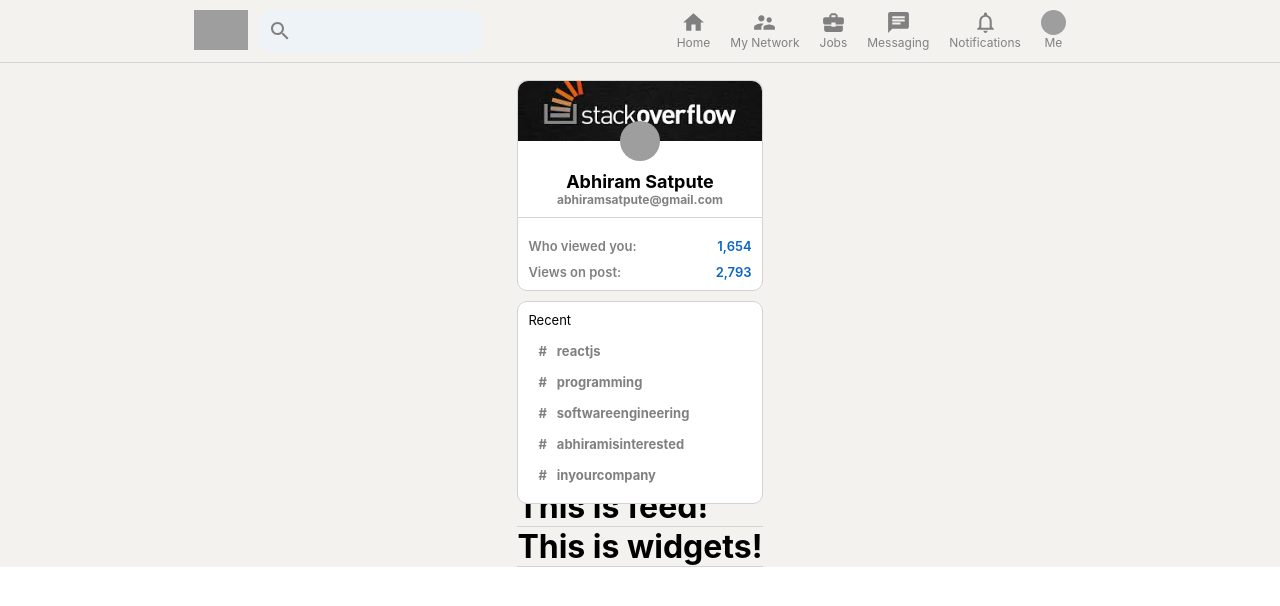
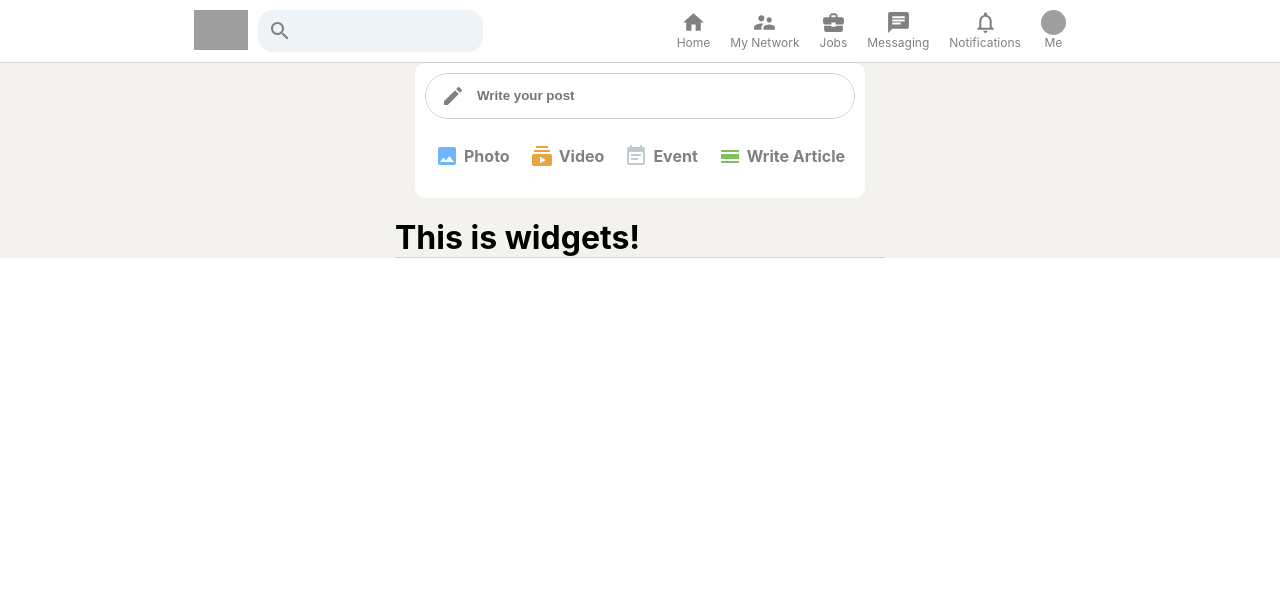
Before and after one commit to abhiram11/LinkedIn-Clone-in-React, a React (Create React App) app in the folder linkedin-clone/: page / in a window 1280 px wide. Shown: the top 606 px of the page. Built offline with nearby package versions, Linux system fonts and the light colour scheme; grey boxes are pictures that could not be loaded.

Commit message:
Added post and its options with styling, now working on feed

```diff
--- a/linkedin-clone/src/App.css
+++ b/linkedin-clone/src/App.css
@@ -13,6 +13,6 @@
   align-items: center;
 }
 
-.app_body {
+/* .app_body {
   display: flex;
-}
+} */
--- a/linkedin-clone/src/App.js
+++ b/linkedin-clone/src/App.js
@@ -10,6 +10,8 @@
 //00:43:00 justify-content:space-evenly will push the content in the middle
 //00:44:00 stick the header on top. position:sticky, top:0, the z-index: 999 is the vertical STACKING order of elements!
 //1:09:21 using FUNCTIONS instead of REUSABLE COMPONENTS .. !!! Takes in arguements, and returns values!
+//1:16:30 using "form" so that as we press Enter it submits (?), We also hide the "Send" button
+//1:20:30 a form submitted refreshes the page..!!!
 
 function App() {
   return (
@@ -22,7 +24,7 @@
       {/* App Body  */}
       <div className="app__body">
         {/* Sidebar  */}
-        <Sidebar />
+        {/* <Sidebar /> */}
         {/* Feed */}
         <Feed />
         {/* Widgets */}
--- a/linkedin-clone/src/Feed.css
+++ b/linkedin-clone/src/Feed.css
@@ -1,7 +1,53 @@
-.feed {
+/* .feed {
     flex:0.4;
     justify-content: space-evenly;
     border-bottom: 0.1px solid lightgray;
 
-    /* box-shadow: 1 1 1 1; */
+} */
+
+.feed {
+  flex: 0.6;
+  margin: 0 20px;
 }
+
+.feed__inputContainer {
+  background-color: white;
+  padding: 10px;
+  padding-bottom: 20px;
+  border-radius: 10px;
+  margin-bottom: 20px;
+  /* display: flex;
+  justify-content: space-evenly; */
+}
+
+.feed__input {
+  border: 1px solid lightgray;
+  border-radius: 30px;
+  display: flex;
+  padding: 10px;
+  color: gray;
+  padding-left: 15px;
+}
+
+.feed_input > form {
+  display: flex;
+  width: 100%;
+}
+
+.feed__input > form > input {
+  border: none;
+  flex: 1;
+  margin-left: 10px;
+  /* what does this do? */
+  outline-width: 0;
+  font-weight: 600;
+}
+
+.feed__input > form > button {
+  display: none;
+}
+
+.feed__inputOptions {
+  display: flex;
+  justify-content: space-evenly;
+}
--- a/linkedin-clone/src/Feed.js
+++ b/linkedin-clone/src/Feed.js
@@ -1,12 +1,37 @@
-import React from 'react'
-import "./Feed.css"
+import React from "react";
+import "./Feed.css";
+import CreateIcon from "@material-ui/icons/Create";
+import InputOption from "./InputOption";
+import ImageIcon from "@material-ui/icons/Image";
+import SubscriptionsIcon from "@material-ui/icons/Subscriptions";
+import EventNoteIcon from "@material-ui/icons/EventNote";
+import CalendarViewDayIcon from "@material-ui/icons/CalendarViewDay";
 
 function Feed() {
-    return (
-        <div className="feed">
-            <h1>This is feed!</h1>
+  return (
+    <div className="feed">
+      {/* <h1>This is feed!</h1> */}
+      <div className="feed__inputContainer">
+        <div className="feed__input">
+          <CreateIcon />
+          <form>
+            <input placeholder="Write your post" type="text" />
+            <button type="submit">Send</button>
+          </form>
         </div>
-    )
+        <div className="feed__inputOptions">
+          <InputOption Icon={ImageIcon} title="Photo" color="#70B5F9" />
+          <InputOption Icon={SubscriptionsIcon} title="Video" color="#E7A33E" />
+          <InputOption Icon={EventNoteIcon} title="Event" color="#C0CBCD" />
+          <InputOption
+            Icon={CalendarViewDayIcon}
+            title="Write Article"
+            color="#7FC15E"
+          />
+        </div>
+      </div>
+    </div>
+  );
 }
 
-export default Feed
+export default Feed;
--- a/linkedin-clone/src/Header.css
+++ b/linkedin-clone/src/Header.css
@@ -1,6 +1,7 @@
 .header {
   position: sticky;
   top: 0;
+  background-color: white;
   display: flex;
   justify-content: space-evenly;
   border-bottom: 0.1px solid lightgray;
--- /dev/null
+++ b/linkedin-clone/src/InputOption.css
@@ -0,0 +1,17 @@
+.inputOption {
+  display: flex;
+  align-items: center;
+  margin-top: 15px;
+  color: gray;
+  padding: 10px;
+  cursor: pointer;
+}
+
+.inputOption:hover {
+  background-color: whitesmoke;
+  border-radius: 10px;
+}
+
+.inputOption > h4 {
+  margin-left: 5px;
+}
--- /dev/null
+++ b/linkedin-clone/src/InputOption.js
@@ -0,0 +1,13 @@
+import React from "react";
+import "./InputOption.css";
+
+function InputOption({ Icon, title, color }) {
+  return (
+    <div className="inputOption">
+      {Icon && <Icon style={{ color: color }} />}
+      {title && <h4>{title}</h4>}
+    </div>
+  );
+}
+
+export default InputOption;
```
Lines whose indentation alone changed are shown as unchanged.
